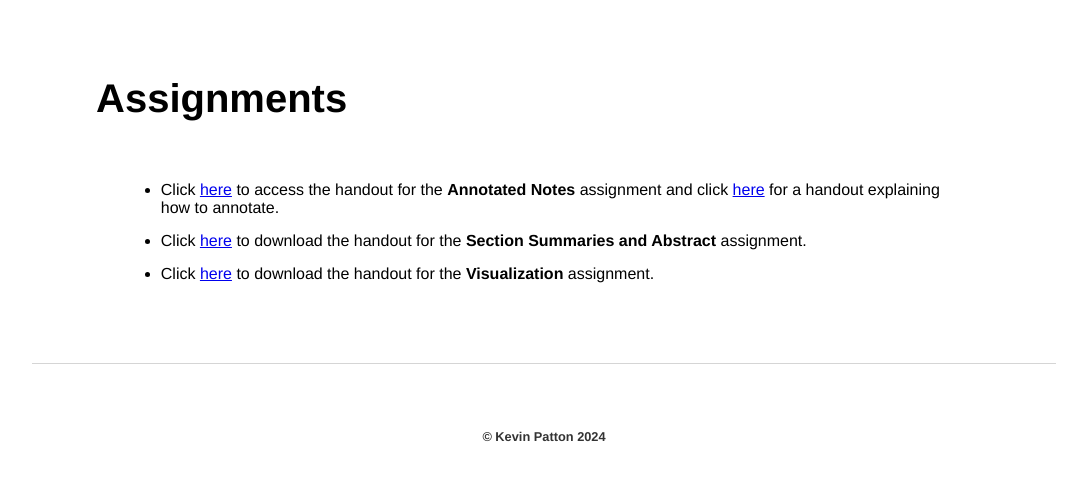
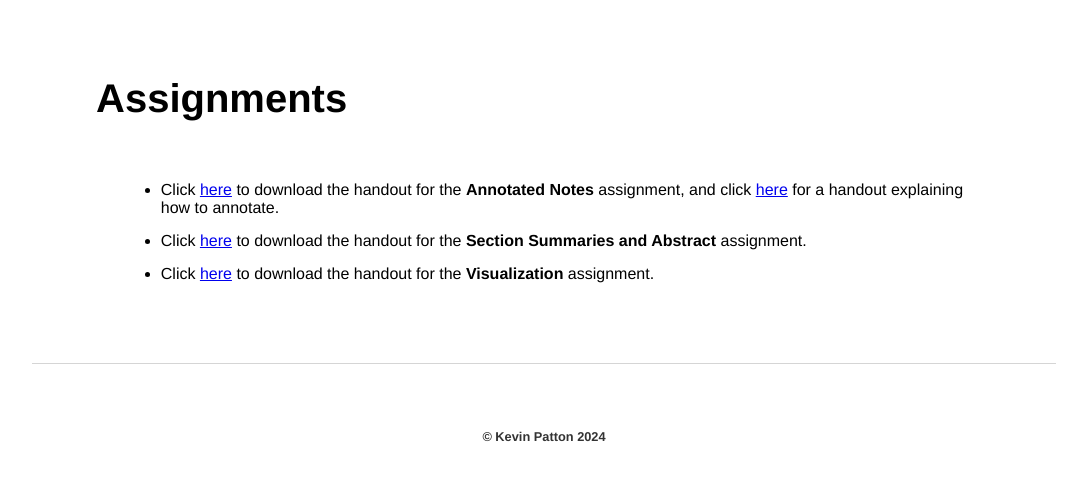
Before and after one commit to kevinjpatton/kevinjpatton.github.io, a Jekyll site: the page built from teaching/phil_3230/assignments/index.html, in a window 1280 px wide, cut to the strip 352-833 px from the top of the page. Shown: the whole strip, without its empty margins (96-1183 px from the left). Built offline with Jekyll 4.4.1, drawn with Linux system fonts in a browser that asks for light colours; Markdown is read by kramdown in place of the engine named in the settings.

Commit message:
Update index.html

```diff
--- a/teaching/phil_3230/assignments/index.html
+++ b/teaching/phil_3230/assignments/index.html
@@ -4,7 +4,7 @@ title: PHIL3230 - Assignments
 ---
 <h1>Assignments</h1>
 <ul class="standard-list">
-<li>Click <a href="/teaching/commonresources/Handout - Weekly Annotations.pdf" target="_blank">here</a> to access the handout for the <b>Annotated Notes</b> assignment and click <a href="/pedagogy/handouts/Handout - Annotated Notes.pdf" target="_blank">here</a> for a handout explaining how to annotate.</li>
+<li>Click <a href="/teaching/commonresources/Handout - Weekly Annotations.pdf" target="_blank">here</a> to download the handout for the <b>Annotated Notes</b> assignment, and click <a href="/pedagogy/handouts/Handout - Annotated Notes.pdf" target="_blank">here</a> for a handout explaining how to annotate.</li>
 <li>Click <a href="/teaching/commonresources/Handout - Section Summaries and Abstract Assignment.pdf" target="_blank">here</a> to download the handout for the <b>Section Summaries and Abstract</b> assignment.</li>
 <li>Click <a href="/teaching/commonresources/Handout - Visualization Assignment.pdf" target="_blank">here</a> to download the handout for the <b>Visualization</b> assignment.</li>
 </ul>
```
